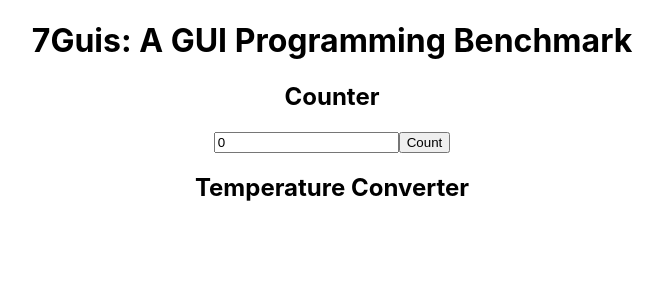
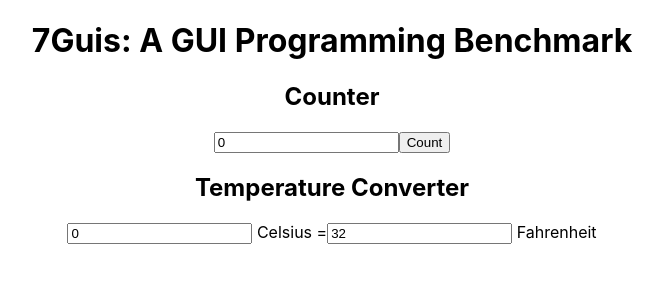
Before and after one commit to schang1146/react-7guis, a React (Create React App) app: page / in a window 1280 px wide. Shown: the top 300 px of the page, without its empty margins (308-971 px from the left). Built offline with nearby package versions, Linux system fonts and the light colour scheme.

Commit message:
Add functionality to TempConverter

```diff
--- a/src/components/Counter/Counter.js
+++ b/src/components/Counter/Counter.js
@@ -6,7 +6,7 @@ function Counter() {
   return (
     <div>
       <h2>Counter</h2>
-      <input value={counter} />
+      <input readOnly value={counter} />
       <button
         onClick={() => {
           setCounter(counter + 1);
--- a/src/components/TempConverter/TempConverter.js
+++ b/src/components/TempConverter/TempConverter.js
@@ -1,7 +1,33 @@
+import { useState } from 'react';
+
+function isNumeric(str) {
+  if (typeof str !== 'string') {
+    return false;
+  }
+  return !isNaN(str) && !isNaN(parseFloat(str));
+}
+
 function TempConverter() {
+  const [celsius, setCelsius] = useState('0');
+  const [fahrenheit, setFahrenheit] = useState('32');
+
+  const handleTempChange = (e, unitChanged) => {
+    if (isNumeric(e.target.value.slice(-1))) {
+      if (unitChanged === 'C') {
+        setCelsius(parseInt(e.target.value).toString()); // set `celsius` to user input
+        setFahrenheit(Math.round(parseInt(e.target.value) * (9 / 5) + 32)); // calculate `fahrenheit` = `celsius` * (9 / 5) + 32
+      } else if (unitChanged === 'F') {
+        setFahrenheit(parseInt(e.target.value).toString()); // set `fahrenheit` to user input
+        setCelsius(Math.round(((parseInt(e.target.value) - 32) * 5) / 9)); // calculate `celsius` = (`fahrenheit` - 32) * (5 / 9 )
+      }
+    }
+  };
+
   return (
     <div>
       <h2>Temperature Converter</h2>
+      <input value={celsius} onChange={(e) => handleTempChange(e, 'C')} /> Celsius =
+      <input value={fahrenheit} onChange={(e) => handleTempChange(e, 'F')} /> Fahrenheit
     </div>
   );
 }
```
